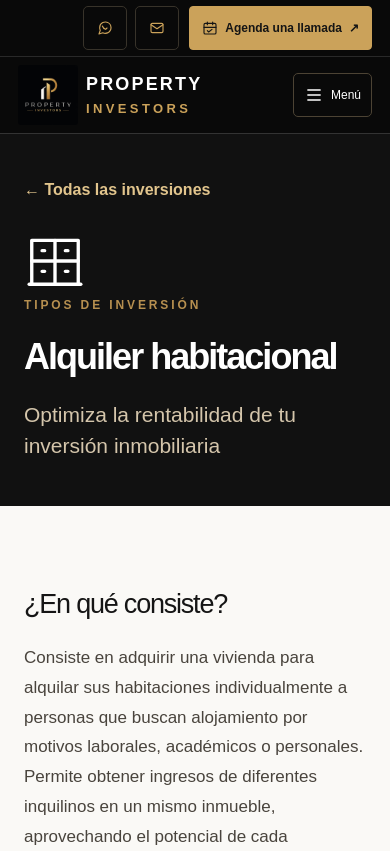
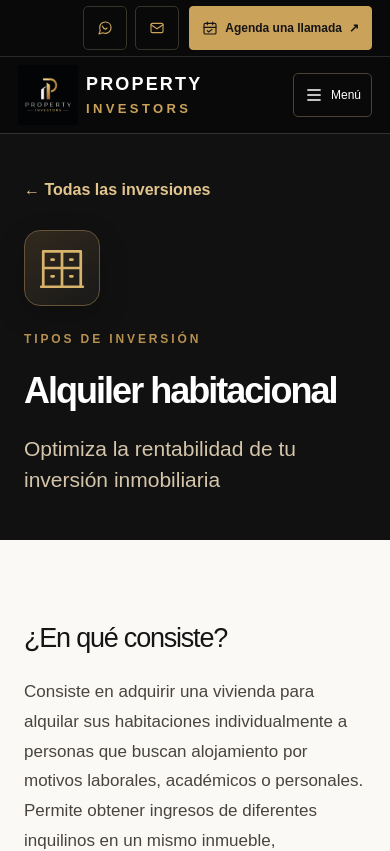
Before and after one commit to propertyinvestors42/property-investors-web, a Next.js app: page /inversiones/alquiler-habitacional in a window 390 px wide. Shown: the top 851 px of the page. Built offline with nearby package versions, Linux system fonts and the light colour scheme.

Commit message:
Style branded investment header icons for desktop and mobile

```diff
--- a/src/app/globals.css
+++ b/src/app/globals.css
@@ -109,3 +109,7 @@ a:focus-visible,summary:focus-visible{outline:3px solid var(--gold);outline-offs
 .investment-cta p{color:#d4d0c8}
 @media(max-width:900px){.complementary-grid{grid-template-columns:repeat(2,minmax(0,1fr))}}
 @media(max-width:600px){.complementary-grid{grid-template-columns:1fr}.investment-hero{padding:44px 0}.investment-detail .capital-panel,.investment-detail .investment-cta{padding:24px}}
+
+.investment-detail-icon{display:flex;align-items:center;justify-content:center;width:94px;height:94px;border:1px solid #665338;border-radius:20px;background:linear-gradient(145deg,#31291d,#191919);color:#d7b36c;margin:0 0 26px;box-shadow:0 10px 30px #0003}
+.investment-detail-icon svg{width:62px;height:62px}
+@media(max-width:600px){.investment-detail-icon{width:76px;height:76px;border-radius:16px;margin-bottom:20px}.investment-detail-icon svg{width:50px;height:50px}}
```
